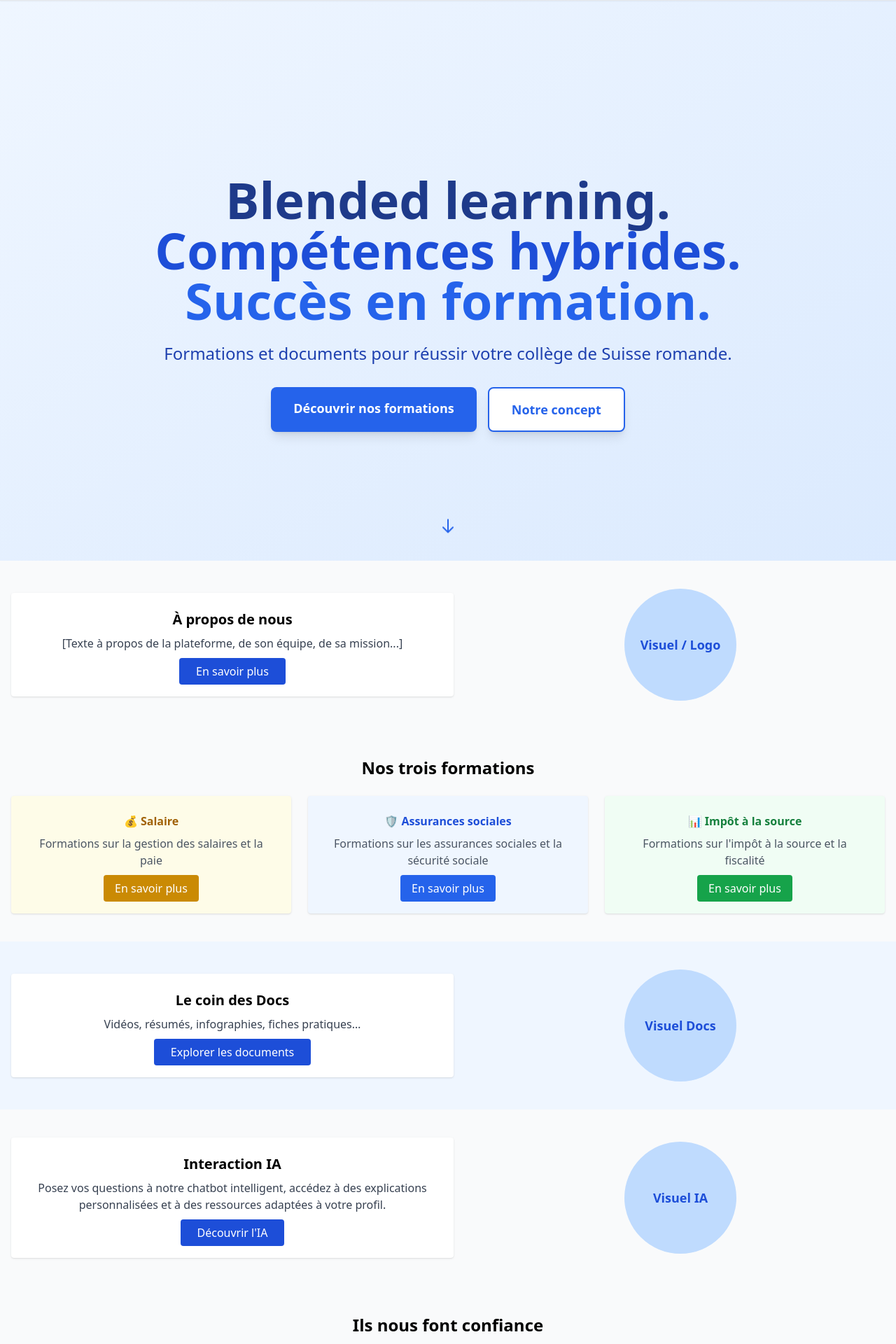
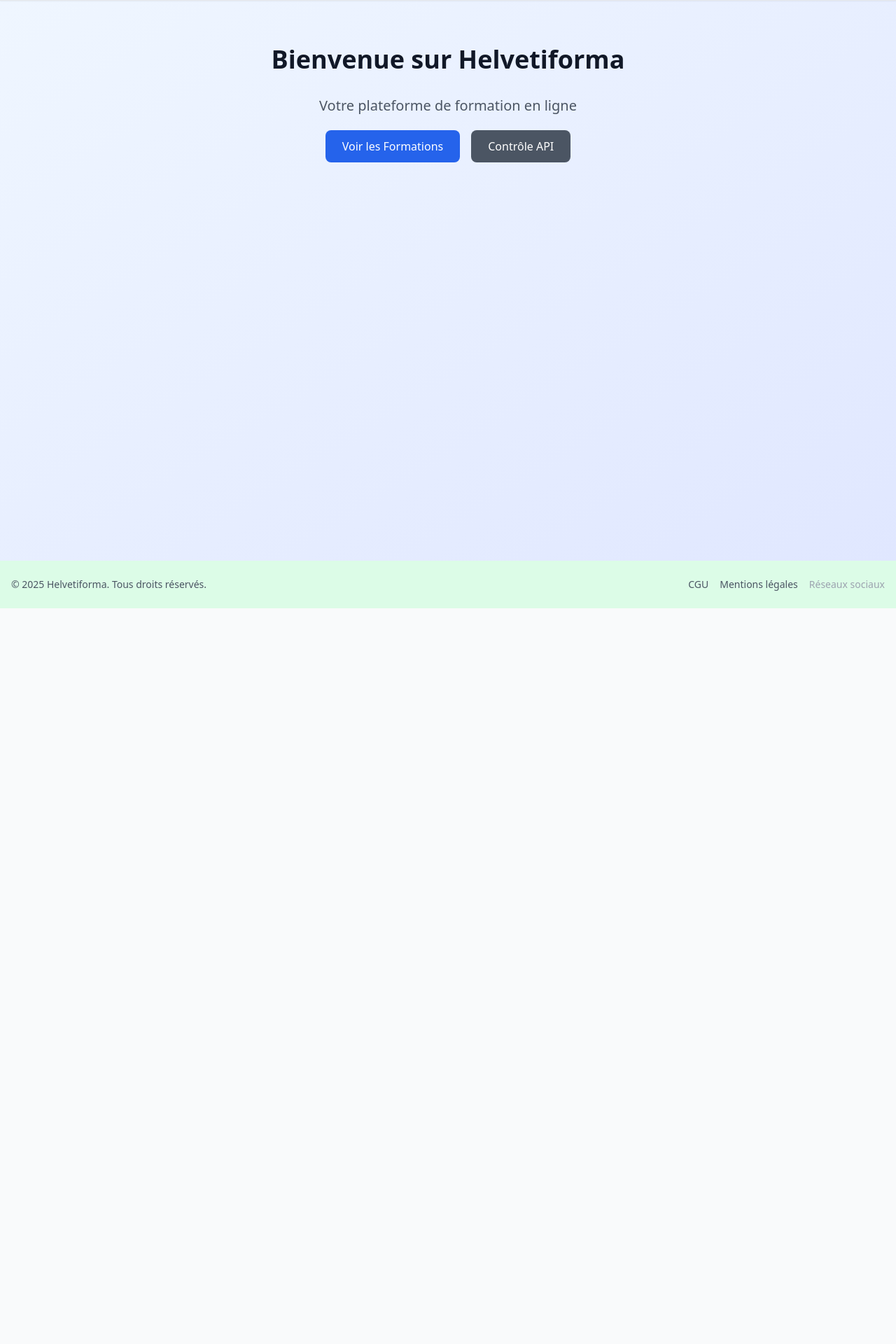
Before and after one commit to damsblt/helvetiforma, a Next.js app: page / in a window 1280 px wide. Shown: the part 60-1980 px from the top of the page at 70% size. After the commit the page ends 929 px from the top, so only its background shows below. Built offline with nearby package versions, Linux system fonts and the light colour scheme.

Commit message:
FIX: Create static homepage without API calls for Vercel deployment

```diff
--- a/src/app/page.tsx
+++ b/src/app/page.tsx
@@ -3,136 +3,31 @@ import Link from 'next/link';
 
 export default function Home() {
   return (
-    <>
-      {/* Full Screen Hero Section */}
-      <section className="min-h-screen bg-gradient-to-br from-blue-50 to-blue-100 relative overflow-hidden">
-        {/* Content Overlay */}
-        <div className="relative z-10 min-h-screen flex items-center pt-16">
-          <div className="container mx-auto px-4">
-            <div className="max-w-4xl mx-auto text-center">
-              <h1 className="text-5xl md:text-7xl font-extrabold mb-6 text-blue-900 leading-tight">
-                Blended learning.
-                <br />
-                <span className="text-blue-700">Compétences hybrides.</span>
-                <br />
-                <span className="text-blue-600">Succès en formation.</span>
+    <div className="min-h-screen bg-gradient-to-br from-blue-50 to-indigo-100">
+      <div className="container mx-auto px-4 py-16">
+        <div className="text-center">
+          <h1 className="text-4xl font-bold text-gray-900 mb-8">
+            Bienvenue sur Helvetiforma
           </h1>
-              <p className="text-xl md:text-2xl mb-8 text-blue-800 leading-relaxed">
-                Formations et documents pour réussir votre collège de Suisse romande.
+          <p className="text-xl text-gray-600 mb-8">
+            Votre plateforme de formation en ligne
           </p>
-              <div className="flex flex-col sm:flex-row gap-4 justify-center">
-                <Link
+          <div className="space-x-4">
+            <a
               href="/formations"
-                  className="px-8 py-4 bg-blue-600 text-white rounded-lg text-lg font-semibold hover:bg-blue-700 transition-colors shadow-lg"
+              className="bg-blue-600 text-white px-6 py-3 rounded-lg hover:bg-blue-700 transition"
             >
-                  Découvrir nos formations
-                </Link>
-                <Link
-                  href="/concept"
-                  className="px-8 py-4 bg-white text-blue-600 rounded-lg text-lg font-semibold hover:bg-blue-50 transition-colors shadow-lg border-2 border-blue-600"
+              Voir les Formations
+            </a>
+            <a
+              href="/api-control"
+              className="bg-gray-600 text-white px-6 py-3 rounded-lg hover:bg-gray-700 transition"
             >
-                  Notre concept
-                </Link>
+              Contrôle API
+            </a>
           </div>
         </div>
       </div>
     </div>
-
-        {/* Scroll Indicator */}
-        <div className="absolute bottom-8 left-1/2 transform -translate-x-1/2 z-10">
-          <div className="animate-bounce">
-            <svg className="w-6 h-6 text-blue-600" fill="none" stroke="currentColor" viewBox="0 0 24 24">
-              <path strokeLinecap="round" strokeLinejoin="round" strokeWidth={2} d="M19 14l-7 7m0 0l-7-7m7 7V3" />
-            </svg>
-          </div>
-        </div>
-      </section>
-
-      {/* Rest of the content */}
-      <section className="container mx-auto py-10 px-4 flex flex-col md:flex-row gap-8 items-center">
-        <div className="flex-1 bg-white rounded shadow p-6 text-center">
-          <h2 className="text-xl font-bold mb-2">À propos de nous</h2>
-          <p className="mb-4 text-gray-700">[Texte à propos de la plateforme, de son équipe, de sa mission...]</p>
-          <Link href="/concept" className="px-6 py-2 bg-blue-700 text-white rounded hover:bg-blue-800 transition">
-            En savoir plus
-          </Link>
-        </div>
-        <div className="flex-1 flex items-center justify-center">
-          <div className="w-40 h-40 bg-blue-200 rounded-full flex items-center justify-center text-blue-700 font-bold text-lg">Visuel / Logo</div>
-        </div>
-      </section>
-
-      <section className="container mx-auto py-10 px-4">
-        <h2 className="text-2xl font-bold mb-6 text-center">Nos trois formations</h2>
-        <div className="grid grid-cols-1 md:grid-cols-3 gap-6">
-          <div className="bg-yellow-50 rounded shadow p-6 text-center">
-            <div className="font-semibold text-yellow-700 mb-2">💰 Salaire</div>
-            <div className="text-gray-600 mb-4">Formations sur la gestion des salaires et la paie</div>
-            <Link href="/formations?theme=salaire" className="px-4 py-2 bg-yellow-600 text-white rounded hover:bg-yellow-700 transition">
-              En savoir plus
-            </Link>
-          </div>
-          <div className="bg-blue-50 rounded shadow p-6 text-center">
-            <div className="font-semibold text-blue-700 mb-2">🛡️ Assurances sociales</div>
-            <div className="text-gray-600 mb-4">Formations sur les assurances sociales et la sécurité sociale</div>
-            <Link href="/formations?theme=assurances-sociales" className="px-4 py-2 bg-blue-600 text-white rounded hover:bg-blue-700 transition">
-              En savoir plus
-            </Link>
-          </div>
-          <div className="bg-green-50 rounded shadow p-6 text-center">
-            <div className="font-semibold text-green-700 mb-2">📊 Impôt à la source</div>
-            <div className="text-gray-600 mb-4">Formations sur l'impôt à la source et la fiscalité</div>
-            <Link href="/formations?theme=impot-a-la-source" className="px-4 py-2 bg-green-600 text-white rounded hover:bg-green-700 transition">
-              En savoir plus
-            </Link>
-          </div>
-        </div>
-      </section>
-
-      <section className="bg-blue-50 py-10 px-4">
-        <div className="container mx-auto flex flex-col md:flex-row gap-8 items-center">
-          <div className="flex-1 bg-white rounded shadow p-6 text-center">
-            <h2 className="text-xl font-bold mb-2">Le coin des Docs</h2>
-            <p className="mb-4 text-gray-700">Vidéos, résumés, infographies, fiches pratiques…</p>
-            <Link href="/docs" className="px-6 py-2 bg-blue-700 text-white rounded hover:bg-blue-800 transition">
-              Explorer les documents
-            </Link>
-          </div>
-          <div className="flex-1 flex items-center justify-center">
-            <div className="w-40 h-40 bg-blue-200 rounded-full flex items-center justify-center text-blue-700 font-bold text-lg">Visuel Docs</div>
-          </div>
-        </div>
-      </section>
-
-      <section className="container mx-auto py-10 px-4 flex flex-col md:flex-row gap-8 items-center">
-        <div className="flex-1 bg-white rounded shadow p-6 text-center">
-          <h2 className="text-xl font-bold mb-2">Interaction IA</h2>
-          <p className="mb-4 text-gray-700">Posez vos questions à notre chatbot intelligent, accédez à des explications personnalisées et à des ressources adaptées à votre profil.</p>
-          <Link href="/ia" className="px-6 py-2 bg-blue-700 text-white rounded hover:bg-blue-800 transition">
-            Découvrir l'IA
-          </Link>
-        </div>
-        <div className="flex-1 flex items-center justify-center">
-          <div className="w-40 h-40 bg-blue-200 rounded-full flex items-center justify-center text-blue-700 font-bold text-lg">Visuel IA</div>
-        </div>
-      </section>
-
-      <section className="container mx-auto py-10 px-4">
-        <h2 className="text-2xl font-bold mb-6 text-center">Ils nous font confiance</h2>
-        <div className="grid grid-cols-1 md:grid-cols-2 gap-6">
-          <div className="bg-white rounded shadow p-6">Témoignage 1 (placeholder)</div>
-          <div className="bg-white rounded shadow p-6">Témoignage 2 (placeholder)</div>
-        </div>
-      </section>
-    </>
   );
 }
-// Force new deployment Tue Aug 26 08:56:13 CEST 2025
-// Helvetiforma Custom App - Tue Aug 26 09:02:06 CEST 2025
-// Helvetiforma Custom App - Integration Test Tue Aug 26 13:56:15 CEST 2025
-// Test deployment with Git integration enabled Tue Aug 26 13:58:32 CEST 2025
-// MANUAL DEPLOYMENT TEST - Tue Aug 26 13:59:42 CEST 2025
-// FORCE NEW DEPLOYMENT
-// TEST: Force redeploy with correct root directory
-// TEST: Force new deployment with fixed package.json
-// FORCE VERCEL TO USE LATEST COMMIT
```
Lines whose indentation alone changed are shown as unchanged.
